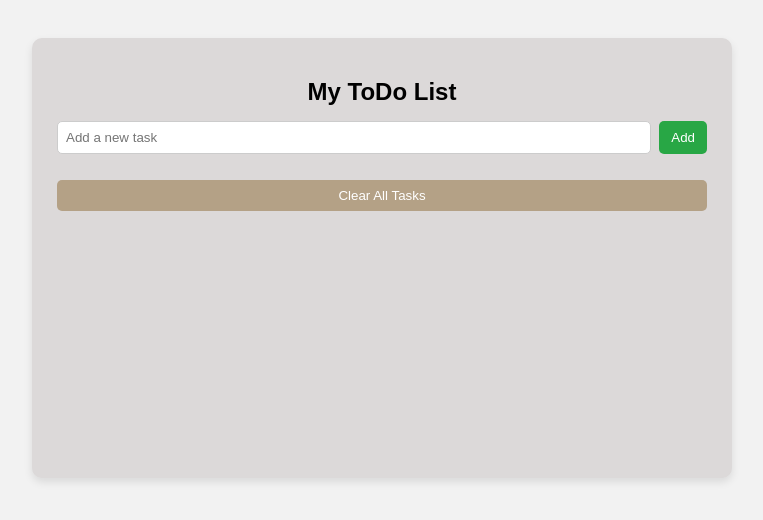
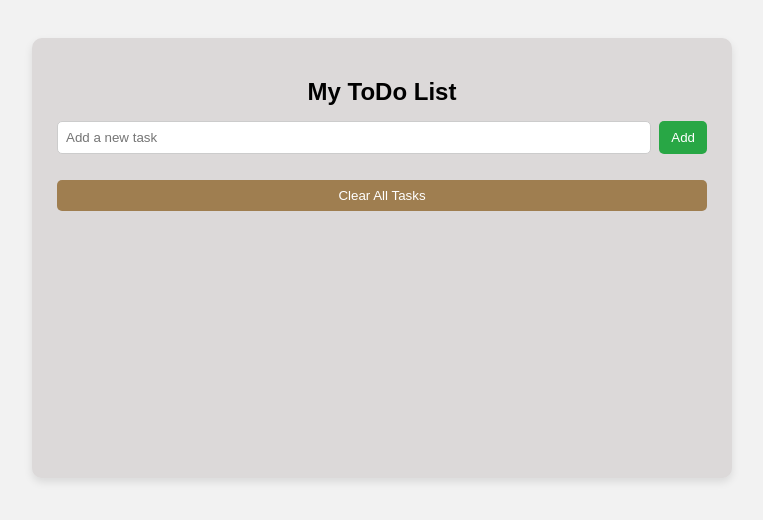
Before and after one commit to sakshigaidhani7/ToDo-App-html-css-javascript, a plain HTML site: page index.html in a window 1280 px wide. In both pictures the pointer is over the button "Clear All Tasks". Shown: the whole page, without its empty margins (258-1021 px from the left). Drawn offline with Linux system fonts and the light colour scheme.

Commit message:
index.html

```diff
--- a/index.html
+++ b/index.html
@@ -91,7 +91,7 @@
       cursor: pointer;
     }
     .clear-btn:hover {
-      background-color: #b4a186;
+      background-color: #9f7e50;
     }
   </style>
 </head>
```
